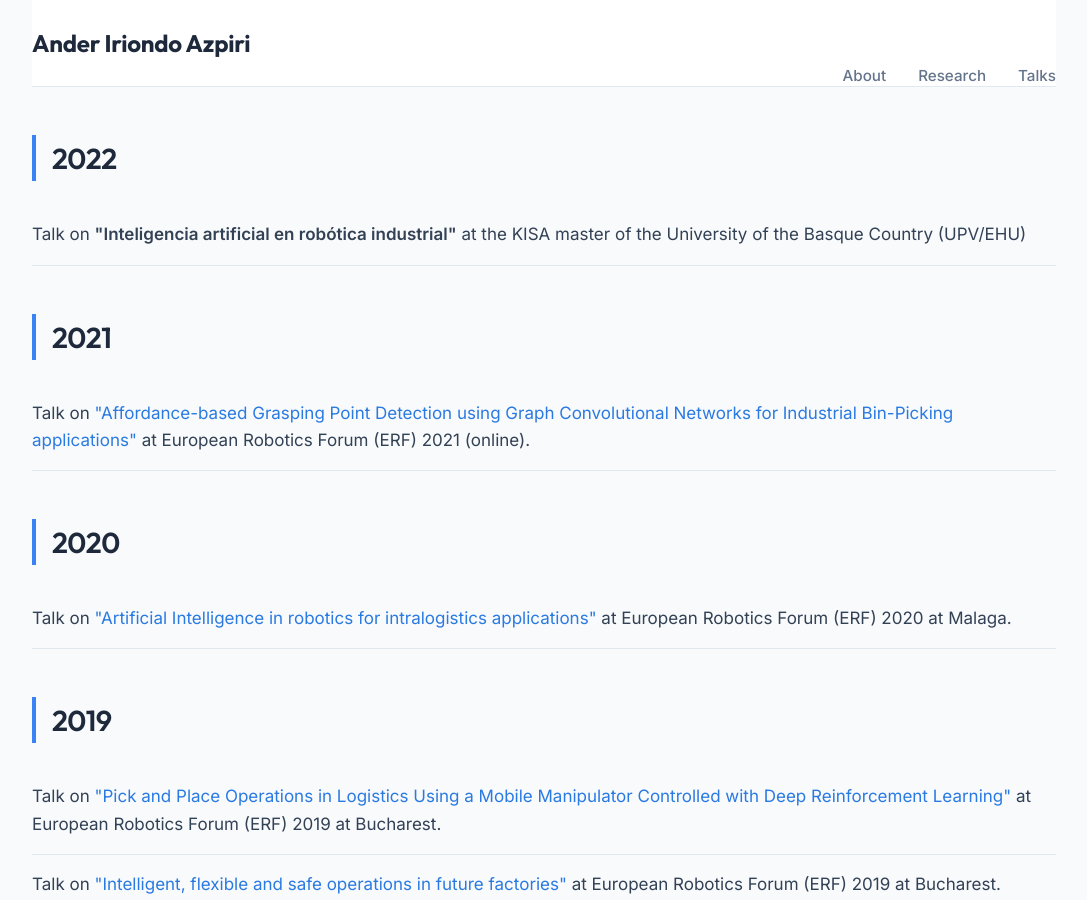
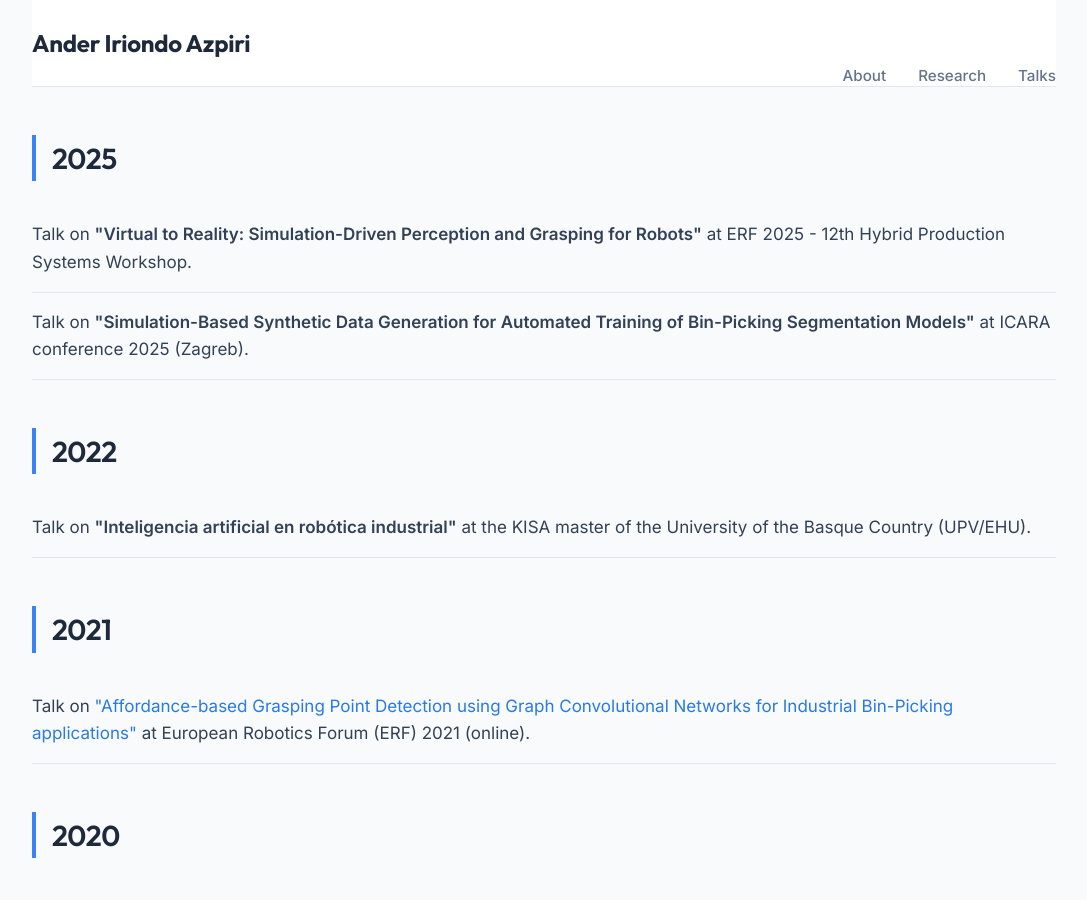
Before and after one commit to anderiri2/anderiri2.github.io, a Jekyll site: the page built from talks.html, in a window 1280 px wide and 900 px high. Shown: the whole window, without its empty margins (96-1183 px from the left). Built offline with Jekyll 4.4.1, drawn with Linux system fonts in a browser that asks for light colours; nearby versions of some CDN libraries; a style sheet for code colours, icons or effects is not loaded.

Commit message:
Update talks section

```diff
--- a/talks.html
+++ b/talks.html
@@ -3,10 +3,21 @@ layout: layout
 title: "Invited & Contributed Talks"
 ---
 
+<h2 class="talk-year-heading">2025</h2>
+<div class="talk-item">
+  Talk on <strong>"Virtual to Reality: Simulation-Driven Perception and Grasping for Robots"</strong> at ERF 2025 - 12th
+  Hybrid
+  Production Systems Workshop.
+</div>
+<div class="talk-item">
+  Talk on <strong>"Simulation-Based Synthetic Data Generation for Automated Training of Bin-Picking Segmentation
+    Models"</strong> at ICARA conference 2025 (Zagreb).
+</div>
+
 <h2 class="talk-year-heading">2022</h2>
 <div class="talk-item">
   Talk on <strong>"Inteligencia artificial en robótica industrial"</strong> at the KISA master of the University of the
-  Basque Country (UPV/EHU)
+  Basque Country (UPV/EHU).
 </div>
 
 <h2 class="talk-year-heading">2021</h2>
```
